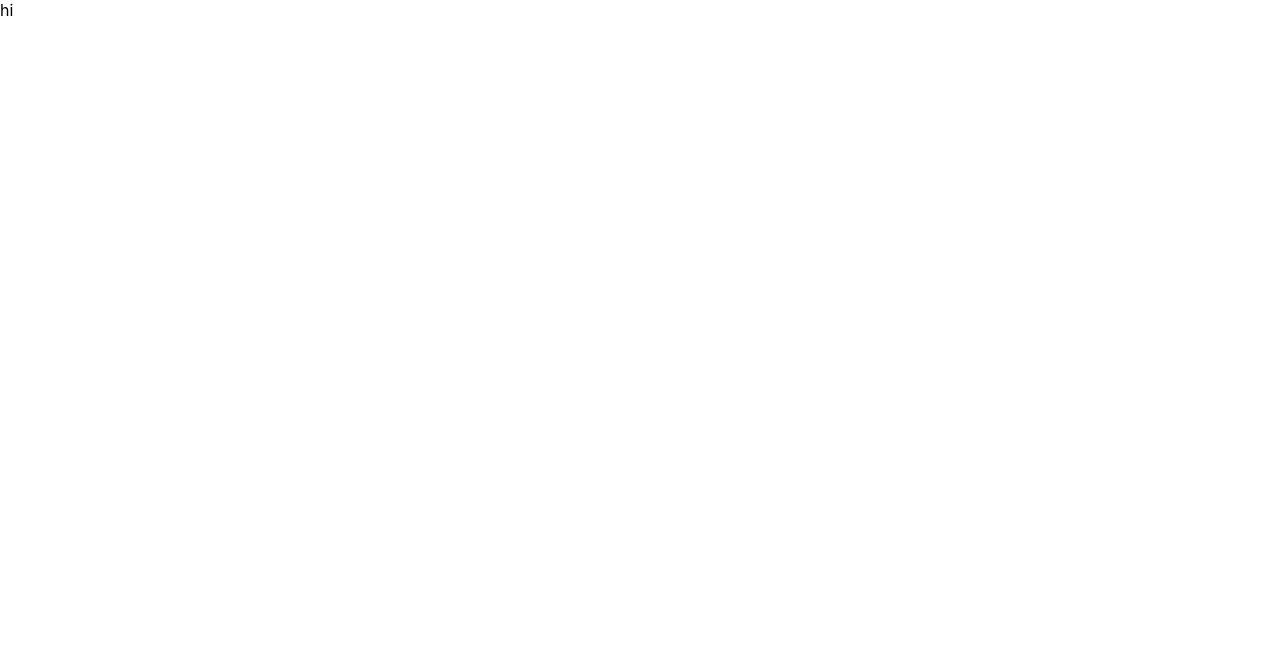
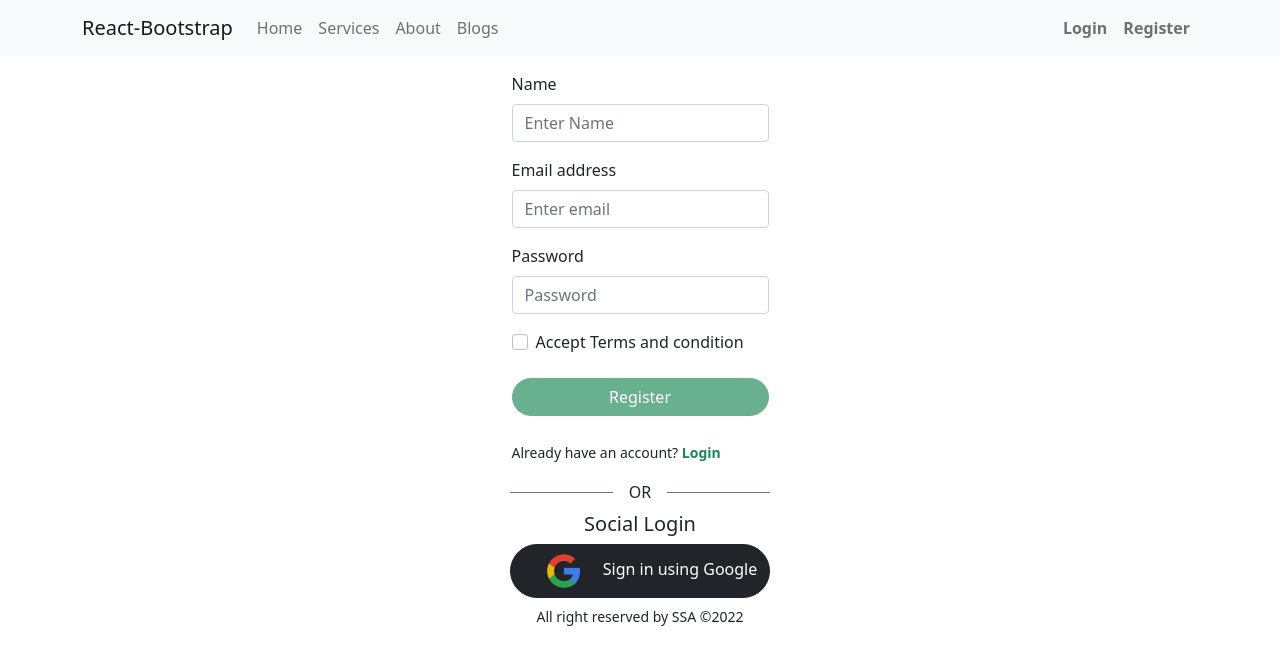
Before and after one commit to ssalvi8586/PH-5_Assignment_10, a React (Create React App) app: page /register in a window 1280 px wide. Shown: the top 664 px of the page. Built offline with nearby package versions, Linux system fonts and the light colour scheme.

Commit message:
sign in with google

```diff
--- a/src/App.js
+++ b/src/App.js
@@ -1,8 +1,26 @@
-import logo from "./logo.svg";
+import { Route, Routes } from "react-router-dom";
 import "./App.css";
+import Home from "./Pages/Home/Home/Home";
+import Register from "./Pages/Home/Register/Register";
+import Invalid from "./Pages/Invalid/Invalid";
+import Login from "./Pages/Login/Login";
+import Footer from "./Pages/Shared/Footer/Footer";
+import Header from "./Pages/Shared/Header/Header";
+import Loading from "./Pages/Shared/Loading/Loading";
 
 function App() {
-  return <div>hi</div>;
+  return (
+    <div>
+      <Header></Header>
+      <Routes>
+        <Route path="/" element={<Home />}></Route>
+        <Route path="/login" element={<Login />}></Route>
+        <Route path="/register" element={<Register />}></Route>
+        <Route path="*" element={<Invalid />}></Route>
+      </Routes>
+      <Footer></Footer>
+    </div>
+  );
 }
 
 export default App;
--- /dev/null
+++ b/src/Pages/Home/Home/Home.js
@@ -0,0 +1,7 @@
+import React from "react";
+
+const Home = () => {
+  return <div>This is home</div>;
+};
+
+export default Home;
--- /dev/null
+++ b/src/Pages/Home/Register/Register.js
@@ -0,0 +1,105 @@
+import { sendEmailVerification } from "firebase/auth";
+import React, { useRef, useState } from "react";
+import { Button, Form } from "react-bootstrap";
+import { useCreateUserWithEmailAndPassword } from "react-firebase-hooks/auth";
+import { Link, useNavigate } from "react-router-dom";
+import auth from "../../../firebase.init";
+import SocialLogin from "../../Login/SocialLogin/SocialLogin";
+import Loading from "../../Shared/Loading/Loading";
+
+const Register = () => {
+  const nameRef = useRef("");
+  const emailRef = useRef("");
+  const passwordRef = useRef("");
+  const navigate = useNavigate();
+
+  const [terms, setTerms] = useState(false);
+  const [createUserWithEmailAndPassword, user, loading, error] =
+    useCreateUserWithEmailAndPassword(auth);
+
+  const handleSubmit = (event) => {
+    event.preventDefault();
+    const name = nameRef.current.value;
+    const email = emailRef.current.value;
+    const password = passwordRef.current.value;
+
+    createUserWithEmailAndPassword(email, password, sendEmailVerification);
+  };
+
+  if (user) {
+    console.log(user);
+    navigate("/login");
+  }
+
+  return (
+    <div>
+      <div className="d-md-flex justify-content-center">
+        <Form onSubmit={handleSubmit} className="p-3">
+          <Form.Group className="mb-3">
+            <Form.Label>Name</Form.Label>
+            <Form.Control
+              ref={nameRef}
+              type="text"
+              placeholder="Enter Name"
+              required
+            />
+          </Form.Group>
+          <Form.Group className="mb-3">
+            <Form.Label>Email address</Form.Label>
+            <Form.Control
+              ref={emailRef}
+              type="email"
+              placeholder="Enter email"
+              required
+            />
+          </Form.Group>
+
+          <Form.Group className="mb-3">
+            <Form.Label>Password</Form.Label>
+            <Form.Control
+              ref={passwordRef}
+              type="password"
+              placeholder="Password"
+              required
+            />
+          </Form.Group>
+          <Form.Group className="mb-3" controlId="formBasicCheckbox">
+            <Form.Check
+              type="checkbox"
+              label="Accept Terms and condition"
+              onClick={() => setTerms(!terms)}
+            />
+          </Form.Group>
+          <div className="text-danger my-2">{error?.message}</div>
+          <div className="d-flex justify-content-center my-2">
+            {loading ? <Loading /> : ""}
+          </div>
+
+          <div className="d-flex justify-content-center">
+            <Button
+              disabled={!terms}
+              className="w-100"
+              variant="success rounded-pill"
+              type="submit"
+            >
+              Register
+            </Button>
+          </div>
+          <div className="mt-4">
+            <small>
+              Already have an account?
+              <Link style={{ textDecoration: "none" }} to="/login">
+                <strong className="text-success"> Login</strong>
+              </Link>
+            </small>
+          </div>
+        </Form>
+      </div>
+      <div className="d-flex justify-content-center">
+        <SocialLogin></SocialLogin>
+      </div>
+    </div>
+  );
+};
+
+export default Register;
--- /dev/null
+++ b/src/Pages/Invalid/Invalid.js
@@ -0,0 +1,11 @@
+import React from "react";
+
+const Invalid = () => {
+  return (
+    <div>
+      <h4>Page not Found</h4>
+    </div>
+  );
+};
+
+export default Invalid;
--- /dev/null
+++ b/src/Pages/Login/Login.js
@@ -0,0 +1,67 @@
+import React, { useRef } from "react";
+import { Button, Form } from "react-bootstrap";
+import { Link, useNavigate } from "react-router-dom";
+import SocialLogin from "./SocialLogin/SocialLogin";
+
+const Login = () => {
+  const emailRef = useRef("");
+  const passwordRef = useRef("");
+  const navigate = useNavigate();
+
+  const handleSubmit = (event) => {
+    event.preventDefault();
+    const email = emailRef.current.value;
+    const password = passwordRef.current.value;
+  };
+
+  return (
+    <div>
+      <div className="d-md-flex justify-content-center">
+        <Form onSubmit={handleSubmit} className="p-3 px-md-0">
+          <Form.Group className="mb-3" controlId="formBasicEmail">
+            <Form.Label>Email address</Form.Label>
+            <Form.Control
+              ref={emailRef}
+              type="email"
+              placeholder="Enter email"
+              required
+            />
+          </Form.Group>
+
+          <Form.Group className="mb-3" controlId="formBasicPassword">
+            <Form.Label>Password</Form.Label>
+            <Form.Control
+              ref={passwordRef}
+              type="password"
+              placeholder="Password"
+              required
+            />
+          </Form.Group>
+
+          <div className="d-flex justify-content-center">
+            <Button
+              className="w-100"
+              variant="success rounded-pill"
+              type="submit"
+            >
+              Login
+            </Button>
+          </div>
+          <div className="mt-4">
+            <small>
+              New Here?{" "}
+              <Link style={{ textDecoration: "none" }} to="/register">
+                <strong className="text-success">Register</strong>
+              </Link>
+            </small>
+          </div>
+        </Form>
+      </div>
+      <div className="d-flex justify-content-center">
+        <SocialLogin></SocialLogin>
+      </div>
+    </div>
+  );
+};
+
+export default Login;
--- /dev/null
+++ b/src/Pages/Login/SocialLogin/SocialLogin.js
@@ -0,0 +1,37 @@
+import React from "react";
+import { Button, Spinner } from "react-bootstrap";
+import googleLogo from "../../../images/googleLogo.png";
+import { useSignInWithGoogle } from "react-firebase-hooks/auth";
+import auth from "../../../firebase.init";
+
+const SocialLogin = () => {
+  const [signInWithGoogle, user, loading, error] = useSignInWithGoogle(auth);
+  let errorMsg;
+  let loadingAnimation;
+  if (error) {
+    errorMsg = <p>{error?.message}</p>;
+  }
+  if (loading) {
+    loadingAnimation = <Spinner></Spinner>;
+  }
+  return (
+    <div>
+      <div className="d-flex align-items-center">
+        <div style={{ height: "1px" }} className="w-75 bg-secondary" />
+        <span className="px-3">OR</span>
+        <div style={{ height: "1px" }} className="w-75 bg-secondary" />
+      </div>
+      <h5 className="mt-2 text-center">Social Login</h5>
+      <div className="text-danger">{errorMsg}</div>
+      <div>{loadingAnimation}</div>
+      <div className="d-flex justify-content-center">
+        <Button variant="dark rounded-pill" onClick={() => signInWithGoogle()}>
+          <img src={googleLogo} alt="" />
+          <span>Sign in using Google</span>
+        </Button>
+      </div>
+    </div>
+  );
+};
+
+export default SocialLogin;
--- /dev/null
+++ b/src/Pages/Shared/Footer/Footer.js
@@ -0,0 +1,11 @@
+import React from "react";
+
+const Footer = () => {
+  return (
+    <div className="d-flex justify-content-center mt-2">
+      <small>All right reserved by SSA &copy;{new Date().getFullYear()}</small>
+    </div>
+  );
+};
+
+export default Footer;
--- /dev/null
+++ b/src/Pages/Shared/Header/Header.js
@@ -0,0 +1,42 @@
+import React from "react";
+import { Navbar, Container, Nav } from "react-bootstrap";
+import { Link } from "react-router-dom";
+
+const Header = () => {
+  return (
+    <div>
+      <Navbar bg="light" expand="lg">
+        <Container>
+          <Navbar.Brand href="#home">React-Bootstrap</Navbar.Brand>
+          <Navbar.Toggle aria-controls="basic-navbar-nav" />
+          <Navbar.Collapse id="basic-navbar-nav">
+            <Nav className="me-auto">
+              <Nav.Link as={Link} to="/">
+                Home
+              </Nav.Link>
+              <Nav.Link as={Link} to="/">
+                Services
+              </Nav.Link>
+              <Nav.Link as={Link} to="/">
+                About
+              </Nav.Link>
+              <Nav.Link as={Link} to="/">
+                Blogs
+              </Nav.Link>
+            </Nav>
+            <Nav>
+              <Nav.Link as={Link} to="/login">
+                <strong>Login</strong>
+              </Nav.Link>
+              <Nav.Link as={Link} to="/register">
+                <strong>Register</strong>
+              </Nav.Link>
+            </Nav>
+          </Navbar.Collapse>
+        </Container>
+      </Navbar>
+    </div>
+  );
+};
+
+export default Header;
--- /dev/null
+++ b/src/Pages/Shared/Loading/Loading.js
@@ -0,0 +1,12 @@
+import React from "react";
+import { Spinner } from "react-bootstrap";
+
+const Loading = () => {
+  return (
+    <div>
+      <Spinner animation="grow" variant="success" />
+    </div>
+  );
+};
+
+export default Loading;
--- a/src/index.js
+++ b/src/index.js
@@ -4,6 +4,7 @@ import "./index.css";
 import App from "./App";
 import reportWebVitals from "./reportWebVitals";
 import { BrowserRouter } from "react-router-dom";
+import "bootstrap/dist/css/bootstrap.min.css";
 
 const root = ReactDOM.createRoot(document.getElementById("root"));
 root.render(
```
Also changed, not shown: src/Pages/Home/Banner/Banner.js (added), src/images/googleLogo.png (added).
